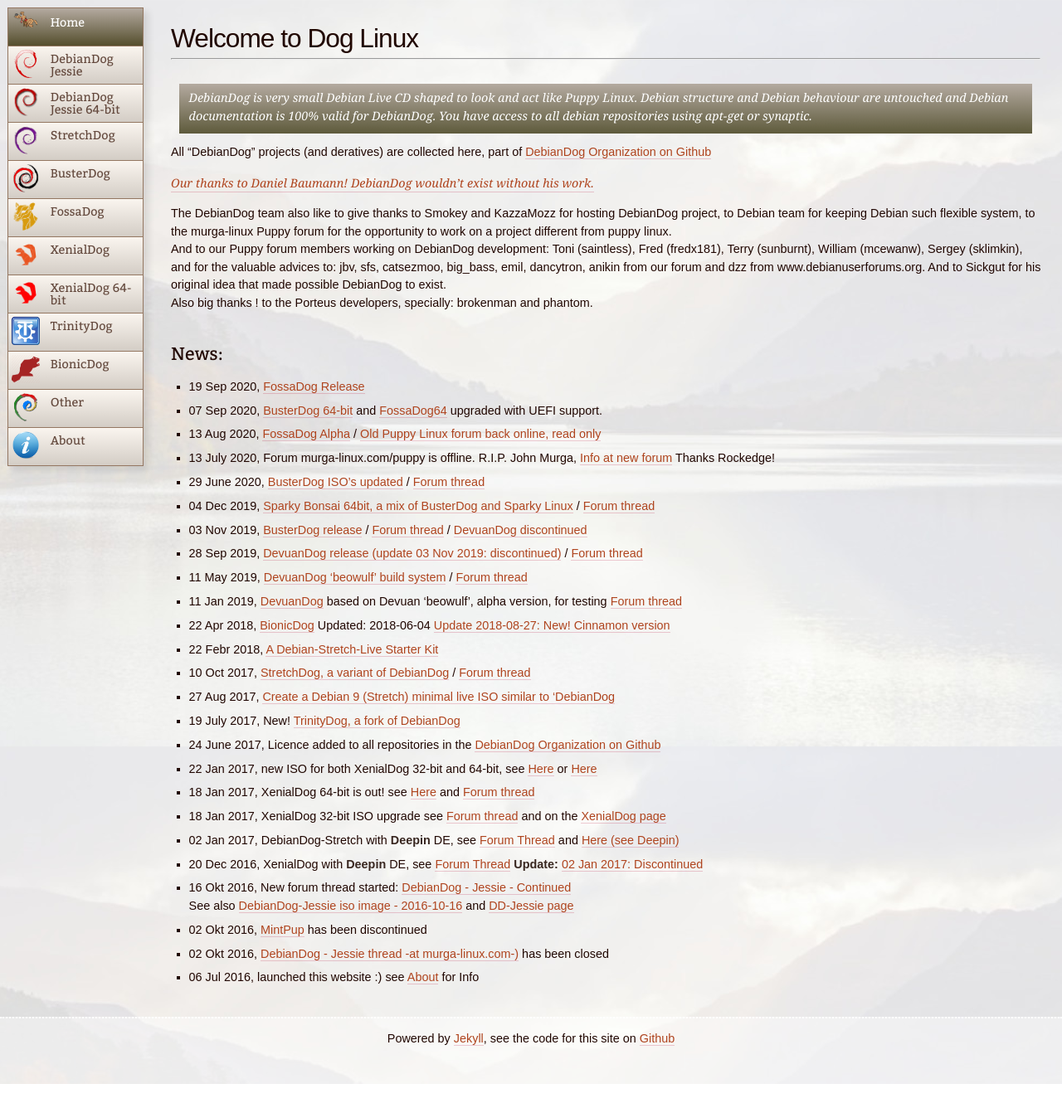
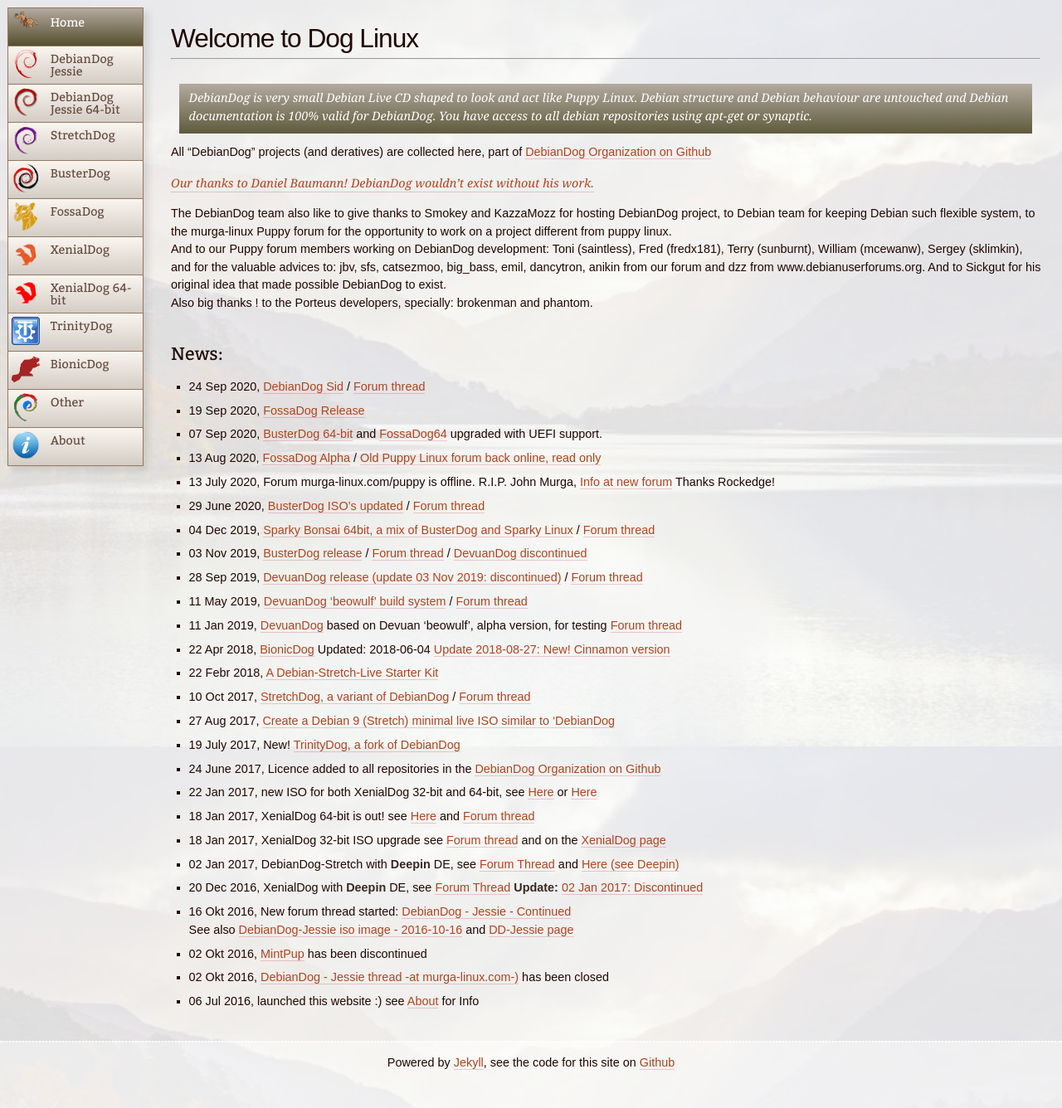
Before and after one commit to DebianDog/doglinux, a Jekyll site: the page built from index.md, in a window 1280 px wide and 1336 px high. Shown: the whole window at 83% size. Built offline with Jekyll 4.4.1, drawn with Linux system fonts in a browser that asks for light colours.

```diff
--- a/index.md
+++ b/index.md
@@ -21,6 +21,8 @@ Also big thanks ! to the Porteus developers, specially: brokenman and phantom.
 <br>
 
 ## News:
+
+- 24 Sep 2020,  [DebianDog Sid](https://github.com/DebianDog/Sid#debiandog-sid){:target="_blank"} / [Forum thread](https://forum.puppylinux.com/viewtopic.php?f=46&t=824){:target="_blank"}
 
 - 19 Sep 2020, [FossaDog Release](zz04fossadog.html){:target="_blank"}
 
```
